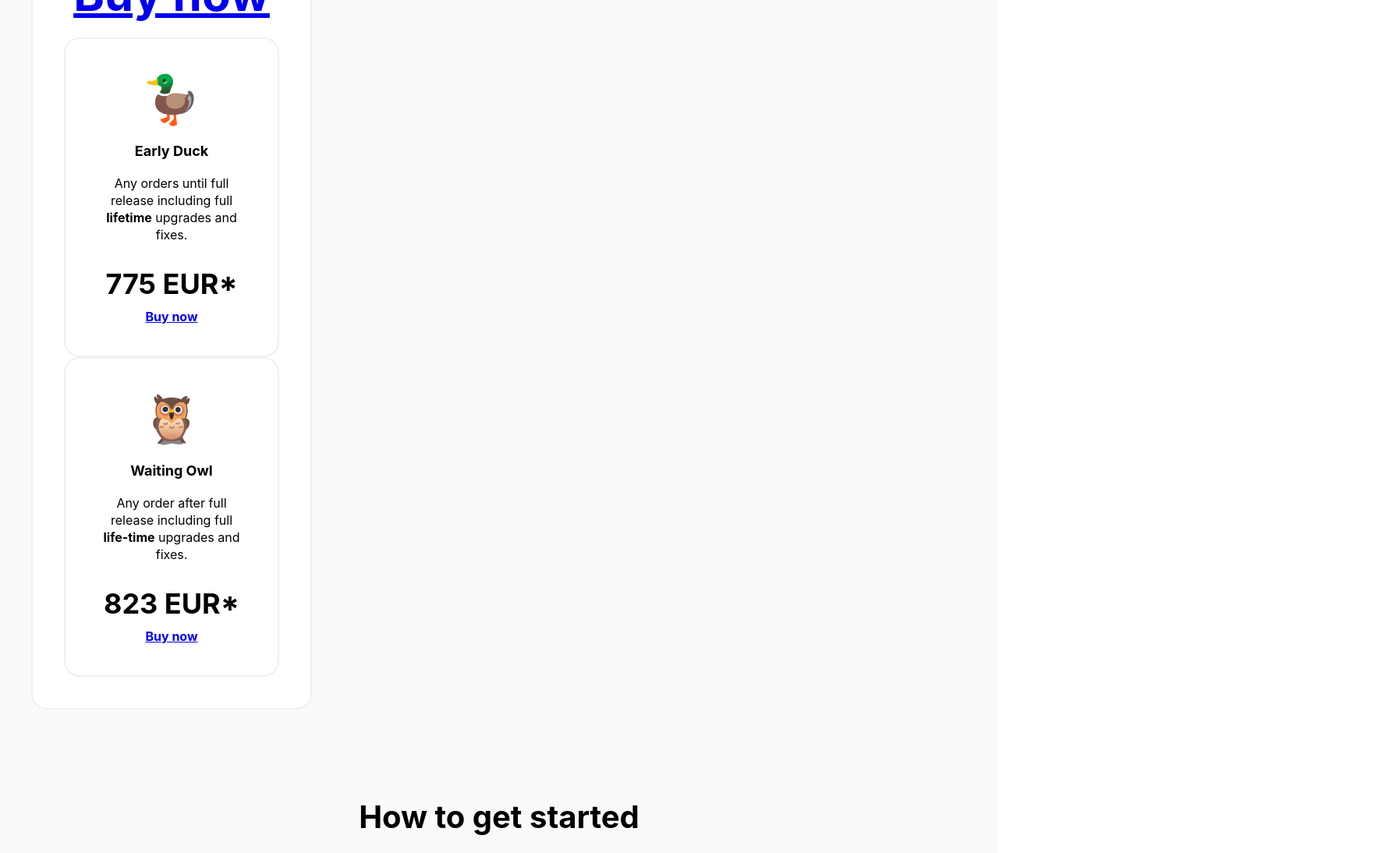
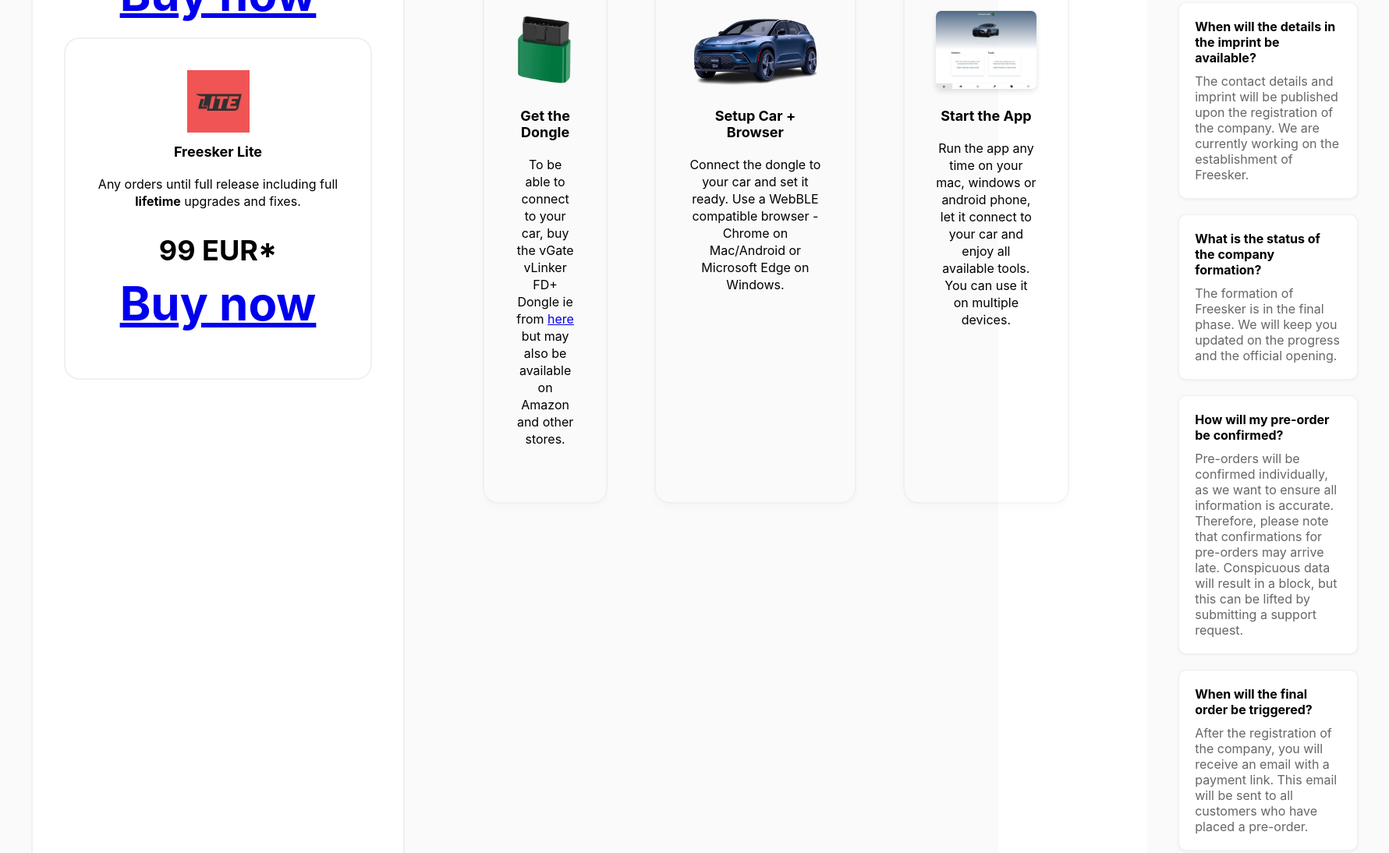
Before and after one commit to applejuice78/website, a plain HTML site: page index.html in a window 1280 px wide. Shown: the part 3565-4659 px from the top of the page at 78% size, 1781 px wide, since content can reach past the window. Drawn offline with Linux system fonts and the light colour scheme; a script that the page names is missing.

Commit message:
Update index.html

```diff
--- a/index.html
+++ b/index.html
@@ -682,27 +682,16 @@
           </div>
         </div>
         <div class="price">
-          <div class="icon">🦆</div>
-          <div class="title">Early Duck</div>
+          <div class="icon">
+			  <img src="./assets/Freesker_Lite.jpg" alt="Logo" style="width:80px; height:auto;">
+          <div class="title">Freesker Lite</div>
           <div class="content">
             Any orders until full release including full
             <strong>lifetime</strong> upgrades and fixes.
           </div>
-          <div class="amount">775 EUR*</div>
+          <div class="amount"> 99 EUR*</div>
           <div style="margin-top:10px;font-weight:bold;">
-            <a href="https://armeniansolutions.com/earlyduck">Buy now</a>
-          </div>
-        </div>
-        <div class="price">
-          <div class="icon">🦉</div>
-          <div class="title">Waiting Owl</div>
-          <div class="content">
-            Any order after full release including full
-            <strong>life-time</strong> upgrades and fixes.
-          </div>
-          <div class="amount">823 EUR*</div>
-          <div style="margin-top:10px;font-weight:bold;">
-            <a href="https://armeniansolutions.com/waitingowl">Buy now</a>
+            <a href="https://armeniansolutions.com/freesker-lite">Buy now</a>
           </div>
         </div>
       </div>
```
